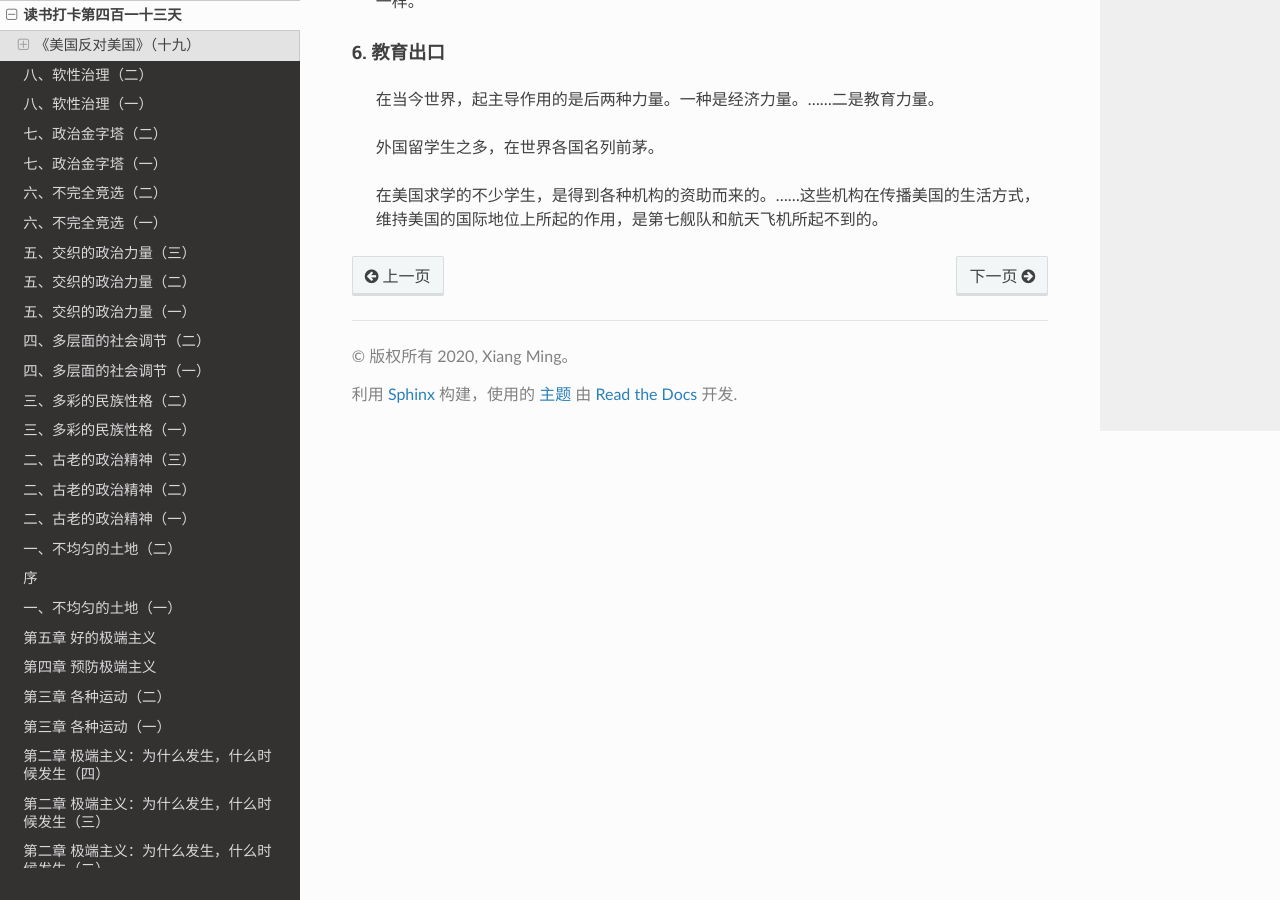
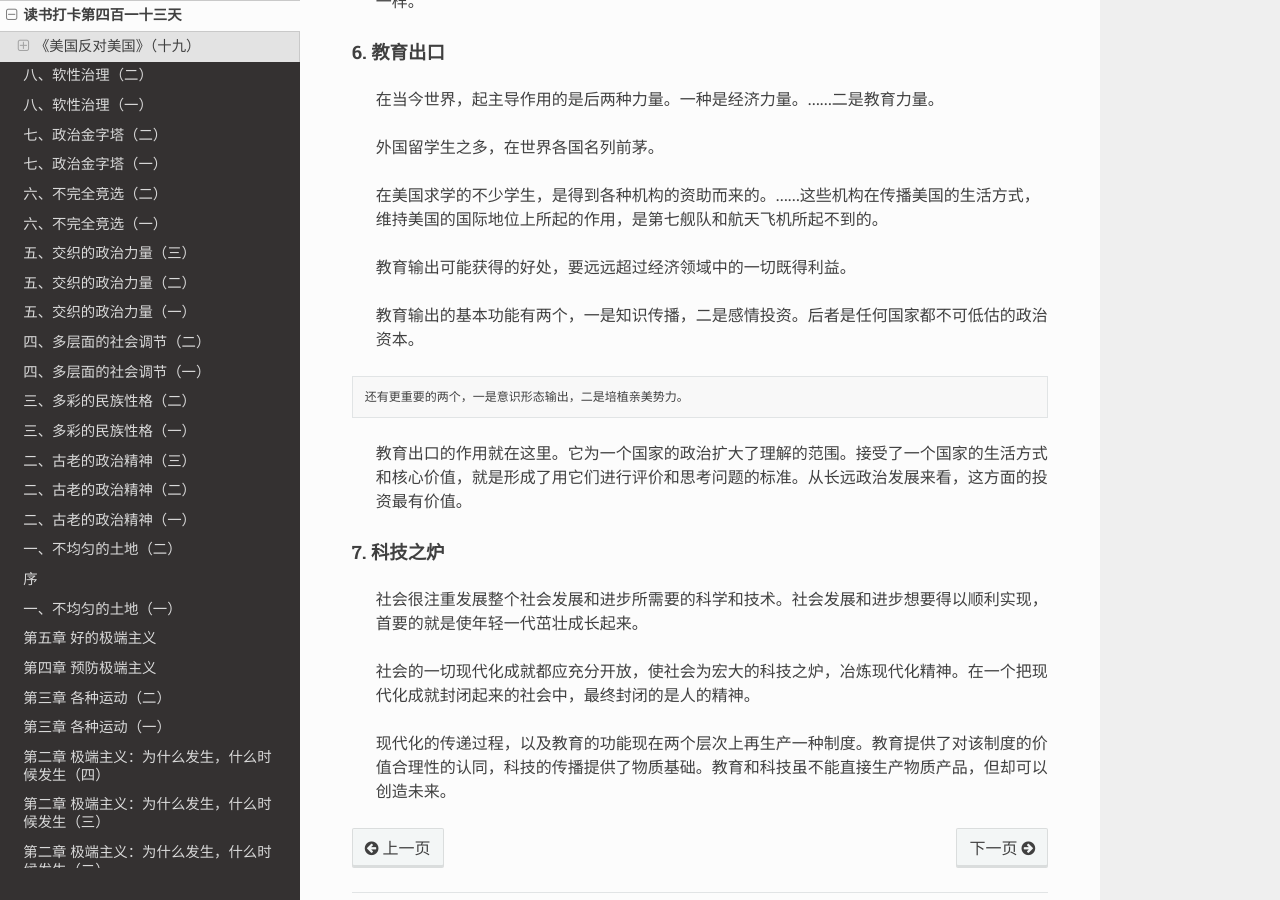
Before and after one commit to xiangming1975/reading, a Sphinx documentation site: the page built from source/2021-09-11.md, in a window 1280 px wide and 900 px high, scrolled down 1637 px. Built offline with Sphinx 7.4.7 and the Read the Docs theme 2.0.0, drawn with Linux system fonts in a browser that asks for light colours.

````diff
--- a/source/2021-09-11.md
+++ b/source/2021-09-11.md
@@ -59,3 +59,19 @@
 > 外国留学生之多，在世界各国名列前茅。
 
 > 在美国求学的不少学生，是得到各种机构的资助而来的。……这些机构在传播美国的生活方式，维持美国的国际地位上所起的作用，是第七舰队和航天飞机所起不到的。
+
+> 教育输出可能获得的好处，要远远超过经济领域中的一切既得利益。
+
+> 教育输出的基本功能有两个，一是知识传播，二是感情投资。后者是任何国家都不可低估的政治资本。
+```
+还有更重要的两个，一是意识形态输出，二是培植亲美势力。
+```
+> 教育出口的作用就在这里。它为一个国家的政治扩大了理解的范围。接受了一个国家的生活方式和核心价值，就是形成了用它们进行评价和思考问题的标准。从长远政治发展来看，这方面的投资最有价值。
+
+#### 7. 科技之炉
+
+> 社会很注重发展整个社会发展和进步所需要的科学和技术。社会发展和进步想要得以顺利实现，首要的就是使年轻一代茁壮成长起来。
+
+> 社会的一切现代化成就都应充分开放，使社会为宏大的科技之炉，冶炼现代化精神。在一个把现代化成就封闭起来的社会中，最终封闭的是人的精神。
+
+> 现代化的传递过程，以及教育的功能现在两个层次上再生产一种制度。教育提供了对该制度的价值合理性的认同，科技的传播提供了物质基础。教育和科技虽不能直接生产物质产品，但却可以创造未来。
````
Also changed, not shown: other parts of source/2021-09-11.md (+1 -1 lines), source/2021-09-12.md (added, +21 -0 lines).
